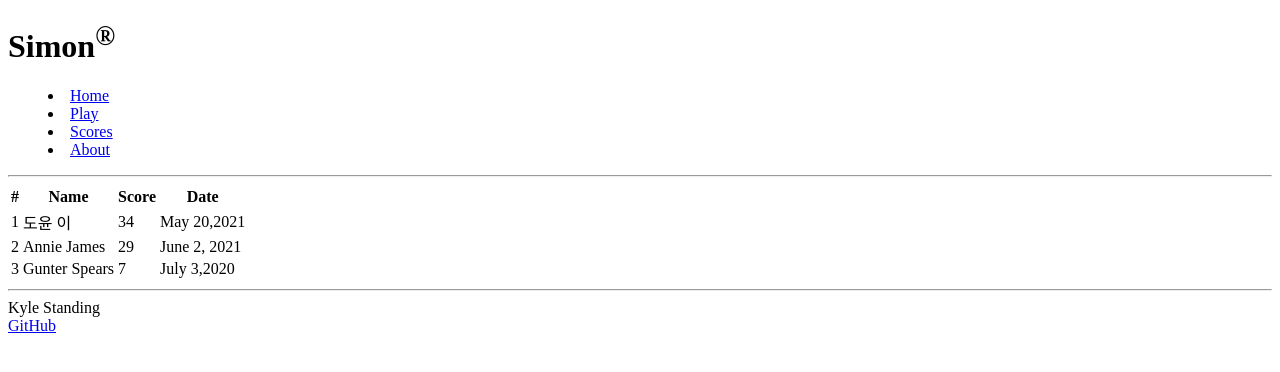
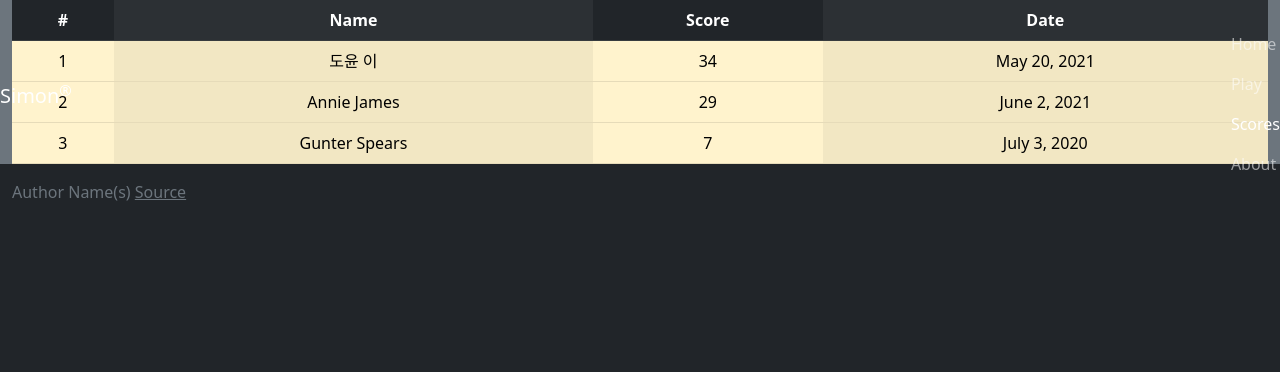
Before and after one commit to kjstanding/simon, a plain HTML site: page scores.html in a window 1280 px wide. Drawn offline with nearby package versions, Linux system fonts and the light colour scheme.

Commit message:
Add changes to scores for CSS support

```diff
--- a/scores.html
+++ b/scores.html
@@ -5,25 +5,40 @@
     <meta name="viewport" content="width=device-width, initial-scale=1.0" />
     <title>Scores</title>
     <link rel="icon" href="favicon.ico" />
+    <link rel="stylesheet" href="main.css" />
+    <link
+      href="https://cdn.jsdelivr.net/npm/bootstrap@5.2.2/dist/css/bootstrap.min.css"
+      rel="stylesheet"
+      integrity="sha384-Zenh87qX5JnK2Jl0vWa8Ck2rdkQ2Bzep5IDxbcnCeuOxjzrPF/et3URy9Bv1WTRi"
+      crossorigin="anonymous"
+    />
   </head>
-<body>
-    <header>
-        <h1>Simon<sup>&reg;</sup></h1>
 
-        <nav>
-            <menu>
-                <li><a href="index.html">Home</a></li>
-                <li><a href="play.html">Play</a></li>
-                <li><a href="scores.html">Scores</a></li>
-                <li><a href="about.html">About</a></li>
+  <body class="bg-dark text-light">
+
+    <header class="container-fluid">
+      <nav class="navbar fixed-top navbar-dark">
+        <a class="navbar-brand" href="#">Simon<sup>&reg;</sup></a>
+        <menu class="navbar-nav">
+          <li class="nav-item">
+            <a class="nav-link" href="index.html">Home</a>
+          </li>
+          <li class="nav-item">
+            <a class="nav-link" href="play.html">Play</a>
+          </li>
+          <li class="nav-item">
+            <a class="nav-link active" href="scores.html">Scores</a>
+          </li>
+          <li class="nav-item">
+            <a class="nav-link" href="about.html">About</a>
+          </li>
         </menu>
       </nav>
-        <hr />
     </header>
 
-    <main>
-        <table>
-            <thead>
+    <main class="container-fluid bg-secondary text-center">
+      <table class="table table-warning table-striped-columns">
+        <thead class="table-dark">
           <tr>
             <th>#</th>
             <th>Name</th>
@@ -36,7 +51,7 @@
             <td>1</td>
             <td>도윤 이</td>
             <td>34</td>
-                    <td>May 20,2021</td>
+            <td>May 20, 2021</td>
           </tr>
           <tr>
             <td>2</td>
@@ -48,17 +63,22 @@
             <td>3</td>
             <td>Gunter Spears</td>
             <td>7</td>
-                    <td>July 3,2020</td>
+            <td>July 3, 2020</td>
           </tr>
         </tbody>
       </table>
     </main>
 
-    <footer>
-        <hr />
-        <span class="text-reset">Kyle Standing</span>
-        <br />
-        <a href="https://github.com/kjstanding/simon">GitHub</a>
+    <footer class="bg-dark text-dark text-muted">
+      <div class="container-fluid">
+        <span class="text-reset">Author Name(s)</span>
+        <a
+          class="text-reset"
+          href="https://github.com/webprogramming260/simon-css"
+          >Source</a
+        >
+      </div>
     </footer>
+
   </body>
 </html>
```
Lines whose indentation alone changed are shown as unchanged.
